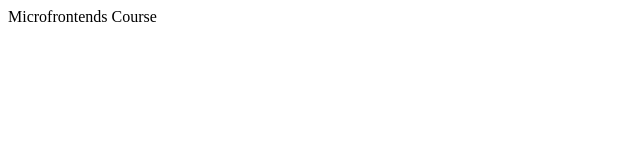
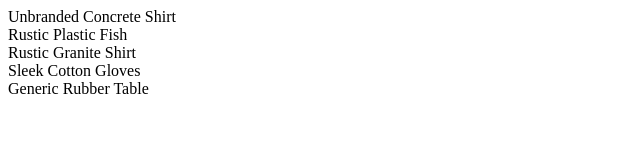
Before and after one commit to gustavomanca/microfrontends-with-react, a website built with webpack: page products/public/index.html in a window 1280 px wide. Shown: the whole page, without its empty margins (0-640 px from the left). Built offline with nearby package versions, Linux system fonts and the light colour scheme.

Commit message:
feat: render products to page

```diff
--- a/products/public/index.html
+++ b/products/public/index.html
@@ -7,6 +7,6 @@
     <title>Document</title>
   </head>
   <body>
-    Microfrontends Course
+    <div id="dev-products"></div>
   </body>
 </html>
--- a/products/src/index.js
+++ b/products/src/index.js
@@ -7,4 +7,4 @@ for (let i = 0; i < 5; i++) {
   products += `<div>${name}</div>`
 }
 
-console.log(products)
+document.querySelector('#dev-products').innerHTML = products
```
